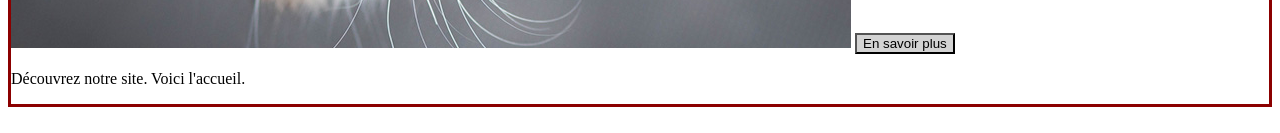
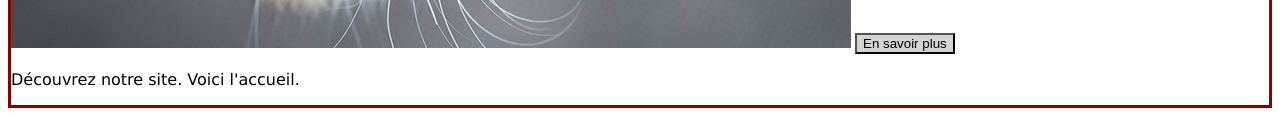
Before and after one commit to candaesCedric/Git-Exercice, a plain HTML site: page index.html in a window 1280 px wide. Shown: the part 664-797 px from the top of the page. Drawn offline with Linux system fonts and the light colour scheme.

Commit message:
Changement de la police du paragraphe

```diff
--- a/index.html
+++ b/index.html
@@ -7,6 +7,6 @@
     <p>Bienvenue sur notre site. Voici la page d'accueil.</p>
     <img src="decor.png" alt="Décor" />
 	<button style="background-color: lightgrey;">En savoir plus</button>
-	<p>Découvrez notre site. Voici l'accueil.</p>
+	<p style="font-family: Verdana;">Découvrez notre site. Voici l'accueil.</p>
   </body>
 </html>
```
